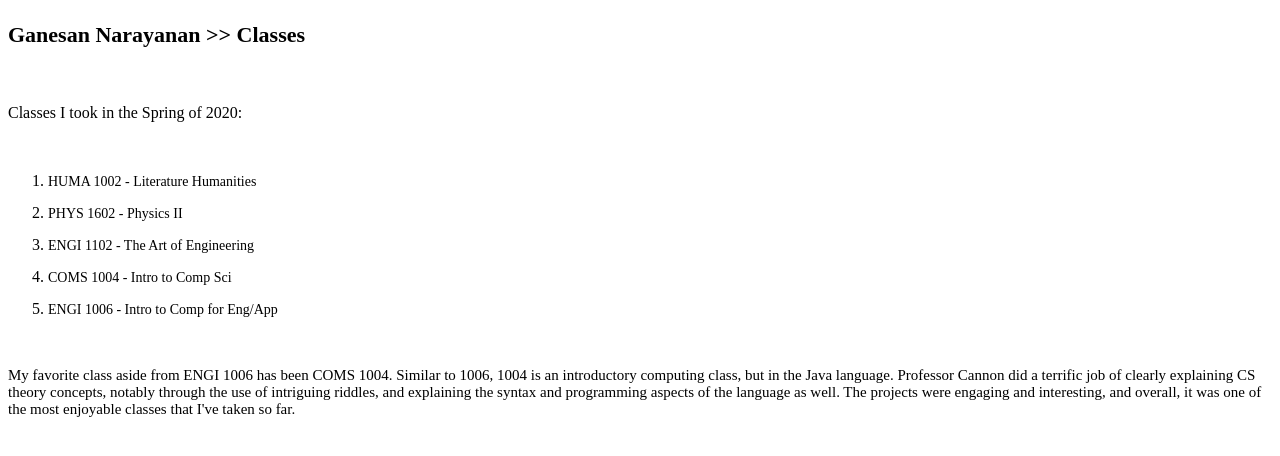
After one commit to grnarayanan/grn2112-final, a Flask app: template grn2112-final/templates/classes.html in a window 1280 px wide. The commit adds this page. Shown: the top 456 px of the page. Run offline with Flask 2, Linux system fonts and the light colour scheme; the template is opened without the code that fills it, so the values that code supplies are empty.

Commit message:
Finished third page

```diff
--- a/grn2112-final/app.py
+++ b/grn2112-final/app.py
@@ -1,9 +1,4 @@
-# -*- coding: utf-8 -*-
-"""
-Created on Tue Apr 21 14:57:17 2020
 
-@author: etill
-"""
 
 #import statements
 from flask import Flask, render_template
@@ -24,8 +19,7 @@ def assignments():
 #classes page route
 @app.route("/classes/")
 def classes():
-    return "Welcome to the Classes page!"
-
+    return render_template("classes.html")
 
 #start the server
 if __name__ == "__main__":
--- /dev/null
+++ b/grn2112-final/templates/classes.html
@@ -0,0 +1,23 @@
+<!DOCTYPE html>
+<html>
+    <head>
+        <!--specifies title of the page !-->
+        <title>Classes</title>
+    <head>
+    <body>
+    <b><p style="font-size:22px">Ganesan Narayanan &gt;&gt; Classes</p></b>
+    <br><p style="font-size:16px">Classes I took in the Spring of 2020:<p></br>
+    <ol>
+        <li><p style="font-size:14px">HUMA 1002 - Literature Humanities</p></li>
+        <li><p style="font-size:14px">PHYS 1602 - Physics II</p></li>
+        <li><p style="font-size:14px">ENGI 1102 - The Art of Engineering</p></li>
+        <li><p style="font-size:14px">COMS 1004 - Intro to Comp Sci</p></li>
+        <li><p style="font-size:14px">ENGI 1006 - Intro to Comp for Eng/App</p></li>
+    </ol>
+    <br><p style="font-size:15px">My favorite class aside from ENGI 1006 has been COMS 1004. Similar to 1006, 1004 is an
+    introductory computing class, but in the Java language. Professor Cannon did a terrific job of clearly explaining CS
+    theory concepts, notably through the use of intriguing riddles, and explaining the syntax and programming aspects of
+    the language as well. The projects were engaging and interesting, and overall, it was one of the most enjoyable
+    classes that I've taken so far.</p></br>
+    </body>
+</html>
--- a/grn2112-final/templates/index.html
+++ b/grn2112-final/templates/index.html
@@ -13,7 +13,7 @@
     <br><br><p style="font-size:12px">List of
     <a href="http://127.0.0.1:5000/states/">States I've Visited</a></p>
     <p style="font-size:12px">Link to
-    <a href="http://127.0.0.1:5000/classes/">Classes Page</a></p></br></br>
+    <a href="http://127.0.0.1:5000/classes/">Classes</a></p></br></br>
     <p style="font-size:14px">My favorite news source:
     <a href="https://www.chicagotribune.com/">Chicago Tribune</a></p>
     </body>
--- a/grn2112-final/templates/states.html
+++ b/grn2112-final/templates/states.html
@@ -2,7 +2,7 @@
 <html>
     <head>
         <!--specifies title of the page !-->
-        <title>Home</title>
+        <title>States</title>
     <head>
     <body>
     <b><p style="font-size:22px">Ganesan Narayanan &gt;&gt; States I've Visited</p></b>
```
